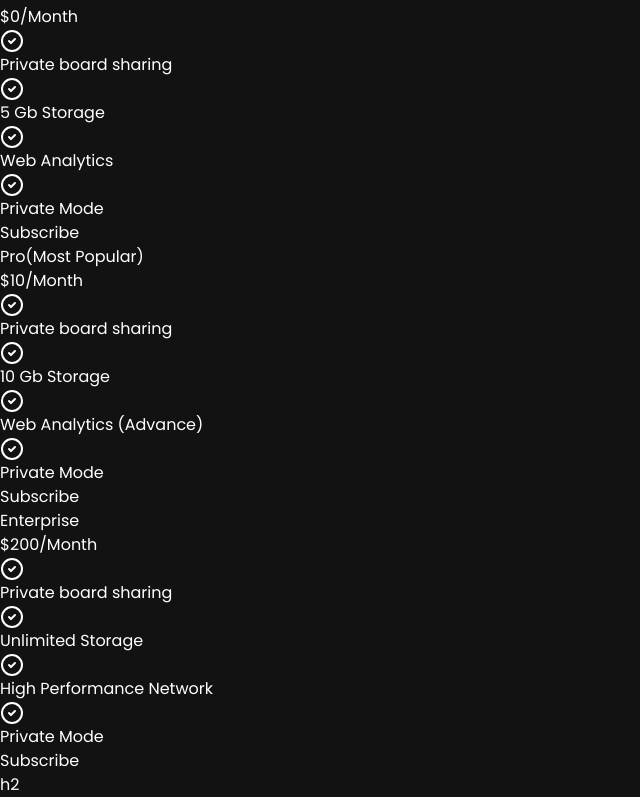
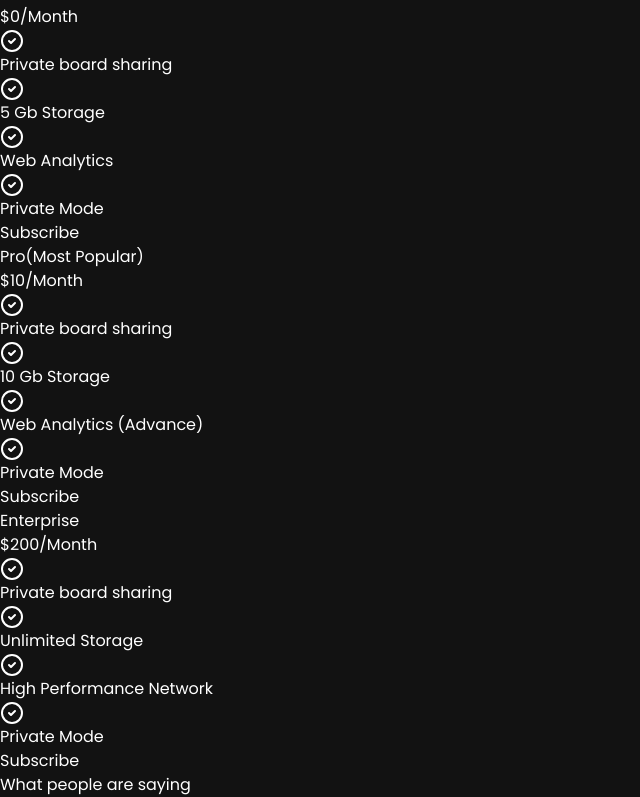
Before and after one commit to vidakpop/virtualreality, a React (Vite) app: page / in a window 1280 px wide. Shown: the part 3162-3959 px from the top of the page, without its empty margins (0-640 px from the left). Built offline with nearby package versions, Linux system fonts and the light colour scheme.

Commit message:
"Added h2 element with text and styles to Testimonials component"

```diff
--- a/src/components/Testimonials.jsx
+++ b/src/components/Testimonials.jsx
@@ -4,7 +4,9 @@ import { testimonials } from '../constants'
 const Testimonials = () => {
   return (
     <div className='mt-20 tracking-wide'>
-        h2
+        <h2 className='text-3xl sm:text-5xl lg:text-6xl text-center my-10 lg:my-20'>
+            What people are saying
+        </h2>
     </div>
   )
 }
```
